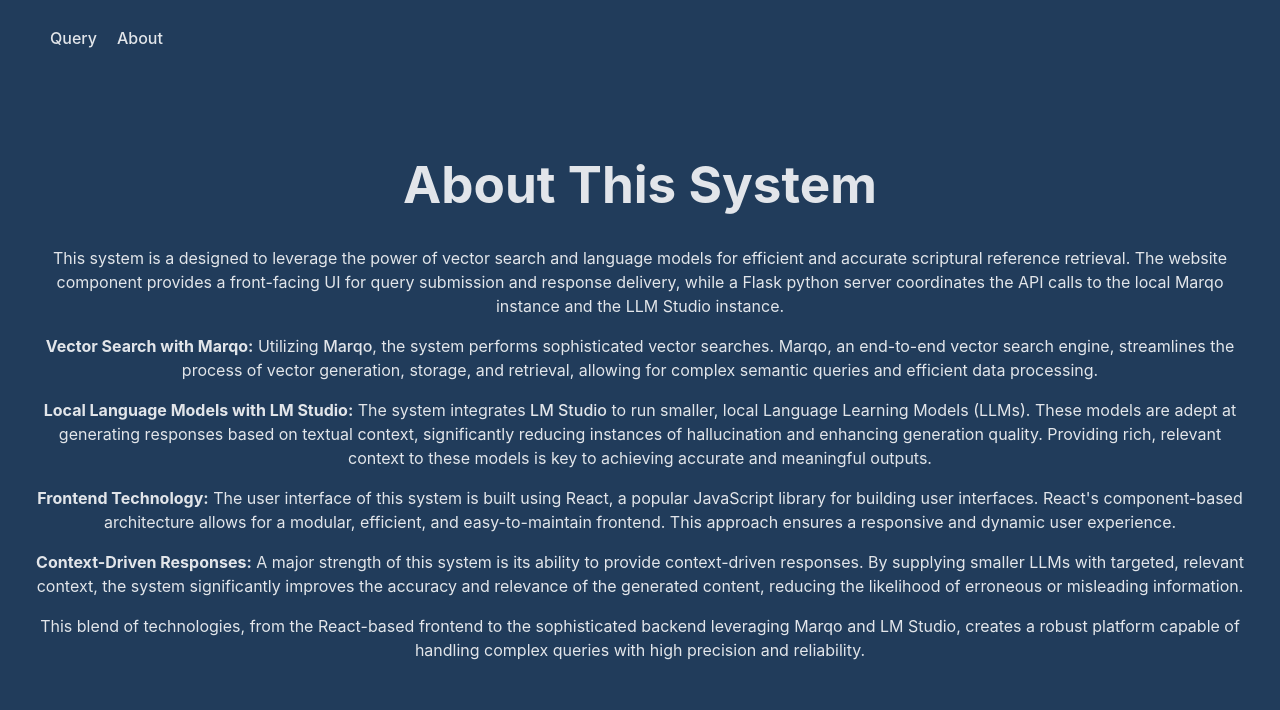
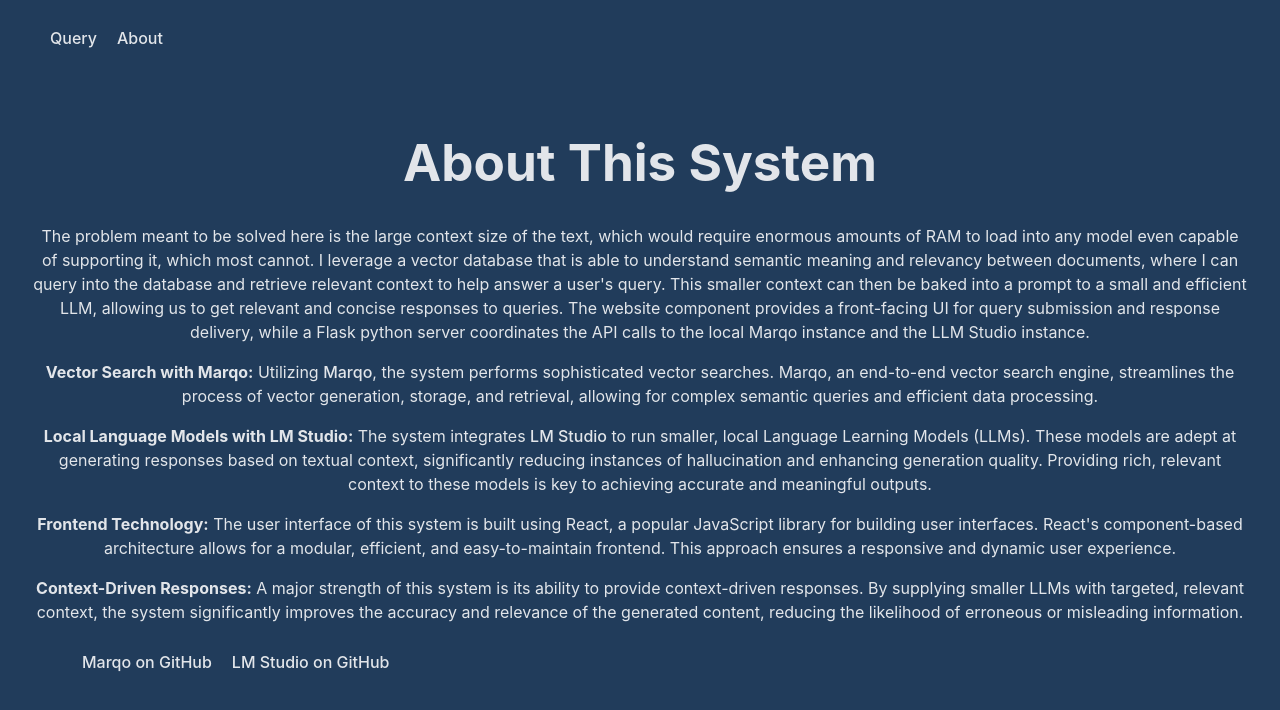
Before and after one commit to dan-dean/Semantic-Vector-DatabaseLLM, a React (Vite) app in the folder db-llm/: page /about in a window 1280 px wide. Shown: the top 710 px of the page. Built offline with nearby package versions, Linux system fonts and the light colour scheme.

Commit message:
added context

```diff
--- a/db-llm/src/About.jsx
+++ b/db-llm/src/About.jsx
@@ -3,12 +3,17 @@
 		<div>
 			<h1>About This System</h1>
 			<p>
-				This system is a designed to leverage the power of vector search and
-				language models for efficient and accurate scriptural reference
-				retrieval. The website component provides a front-facing UI for query
-				submission and response delivery, while a Flask python server
-				coordinates the API calls to the local Marqo instance and the LLM Studio
-				instance.
+				The problem meant to be solved here is the large context size of the
+				text, which would require enormous amounts of RAM to load into any model
+				even capable of supporting it, which most cannot. I leverage a vector
+				database that is able to understand semantic meaning and relevancy
+				between documents, where I can query into the database and retrieve
+				relevant context to help answer a user's query. This smaller context can
+				then be baked into a prompt to a small and efficient LLM, allowing us to
+				get relevant and concise responses to queries. The website component
+				provides a front-facing UI for query submission and response delivery,
+				while a Flask python server coordinates the API calls to the local Marqo
+				instance and the LLM Studio instance.
 			</p>
 			<p>
 				<strong>Vector Search with Marqo:</strong> Utilizing{" "}
@@ -54,13 +59,26 @@
 				improves the accuracy and relevance of the generated content, reducing
 				the likelihood of erroneous or misleading information.
 			</p>
-			<p>
-				This blend of technologies, from the React-based frontend to the
-				sophisticated backend leveraging Marqo and LM Studio, creates a robust
-				platform capable of handling complex queries with high precision and
-				reliability.
-			</p>
-			{/* Add more content as needed */}
+			<ul>
+				<li>
+					<a
+						href="https://github.com/marqo-ai/marqo"
+						target="_blank"
+						rel="noopener noreferrer"
+					>
+						Marqo on GitHub
+					</a>
+				</li>
+				<li>
+					<a
+						href="https://github.com/lmstudio-ai"
+						target="_blank"
+						rel="noopener noreferrer"
+					>
+						LM Studio on GitHub
+					</a>
+				</li>
+			</ul>
 		</div>
 	);
 };
```
